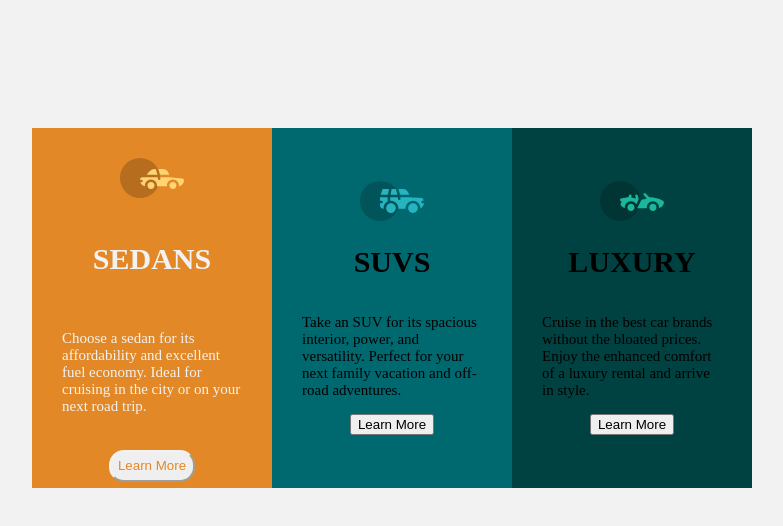
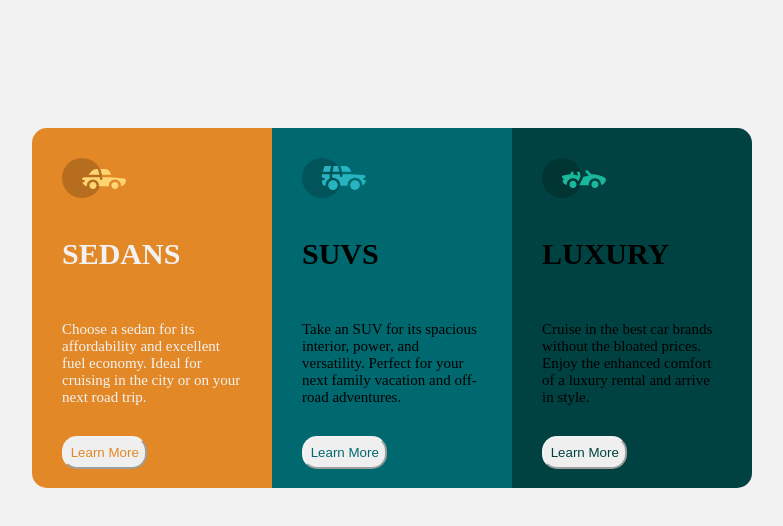
Before and after one commit to Hariprasath1996/3-row, a plain HTML site: page 3-column-preview-card-component-main/index.html in a window 1280 px wide. Shown: the top 526 px of the page, without its empty margins (316-1099 px from the left). Drawn offline with Linux system fonts and the light colour scheme.

Commit message:
3 row preview card

```diff
--- a/3-column-preview-card-component-main/styles/style.css
+++ b/3-column-preview-card-component-main/styles/style.css
@@ -25,19 +25,15 @@ body{
   display:flex;
   flex-direction:column;
   justify-content:flex-start;
-  align-items: center;
+  align-items: flex-start;
   padding: 2rem;
-  gap: 1.3rem;
+  gap: 1rem;
+border-top-left-radius:1rem;
+  border-bottom-left-radius: 1rem;
+ }
 
- }
- .card1-img{
-
-  align-self: flex-start;
-
- }
  .heading1 h1{
   color:  hsl(0, 0%, 95%);
-
  }
  .description1 p{
   color:  hsl(0, 0%, 95%)
@@ -46,8 +42,7 @@ body{
  border-radius: 1rem;
  border-color: hsl(0, 0%, 95%);
  padding: 0.5em;
- /* width: 7rem; */
- color:  hsl(31, 77%, 52%)
+ color:  hsl(31, 77%, 52%);
 }
 .card2{
   background-color: hsl(184, 100%, 22%);
@@ -55,9 +50,10 @@ body{
   height: 300px;
   display:flex;
   flex-direction:column;
-  justify-content: center;
-  align-items: center;
+  justify-content: flex-start;
+  align-items: flex-start;
   padding: 2rem;
+  gap: 1rem;
  }
  .card2-img{
   width: 100px;
@@ -69,8 +65,11 @@ color:  hsl(0, 0%, 95%)
  .card2_p{
   color:  hsl(0, 0%, 95%)
  }
-.card2_button{
-  color:  hsl(0, 0%, 95%)
+.info2 button{
+  border-radius: 1rem;
+  border-color: hsl(0, 0%, 95%);
+  padding: 0.5em;
+  color: hsl(184, 100%, 22%);
 }
 .card3{
   background-color: hsl(179, 100%, 13%);
@@ -78,9 +77,12 @@ color:  hsl(0, 0%, 95%)
   height: 300px;
   display:flex;
   flex-direction:column;
-  justify-content: center;
-  align-items: center;
+  justify-content: flex-start;
+  align-items: flex-start;
   padding: 2rem;
+  gap: 1rem;
+  border-top-right-radius: 1rem;
+  border-bottom-right-radius: 1rem;
  }
  .card3-img{
   width: 100px;
@@ -91,6 +93,9 @@ color:  hsl(0, 0%, 95%)
  .card3_p{
   color:  hsl(0, 0%, 95%)
  }
-.card3_button{
-  color:  hsl(0, 0%, 95%)
+.info3 button{
+  border-radius: 1rem;
+ border-color: hsl(0, 0%, 95%);
+ padding: 0.5em;
+ color:  hsl(179, 100%, 13%);
 }
```
